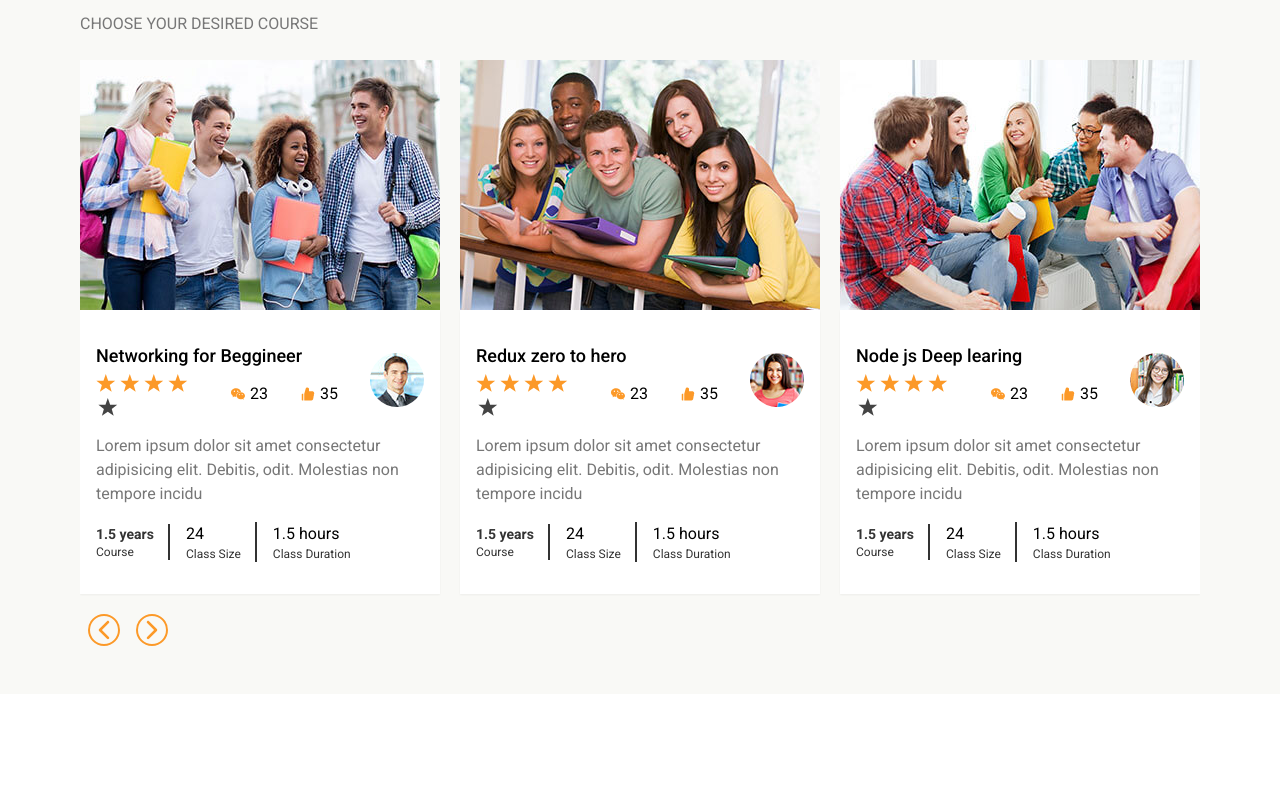
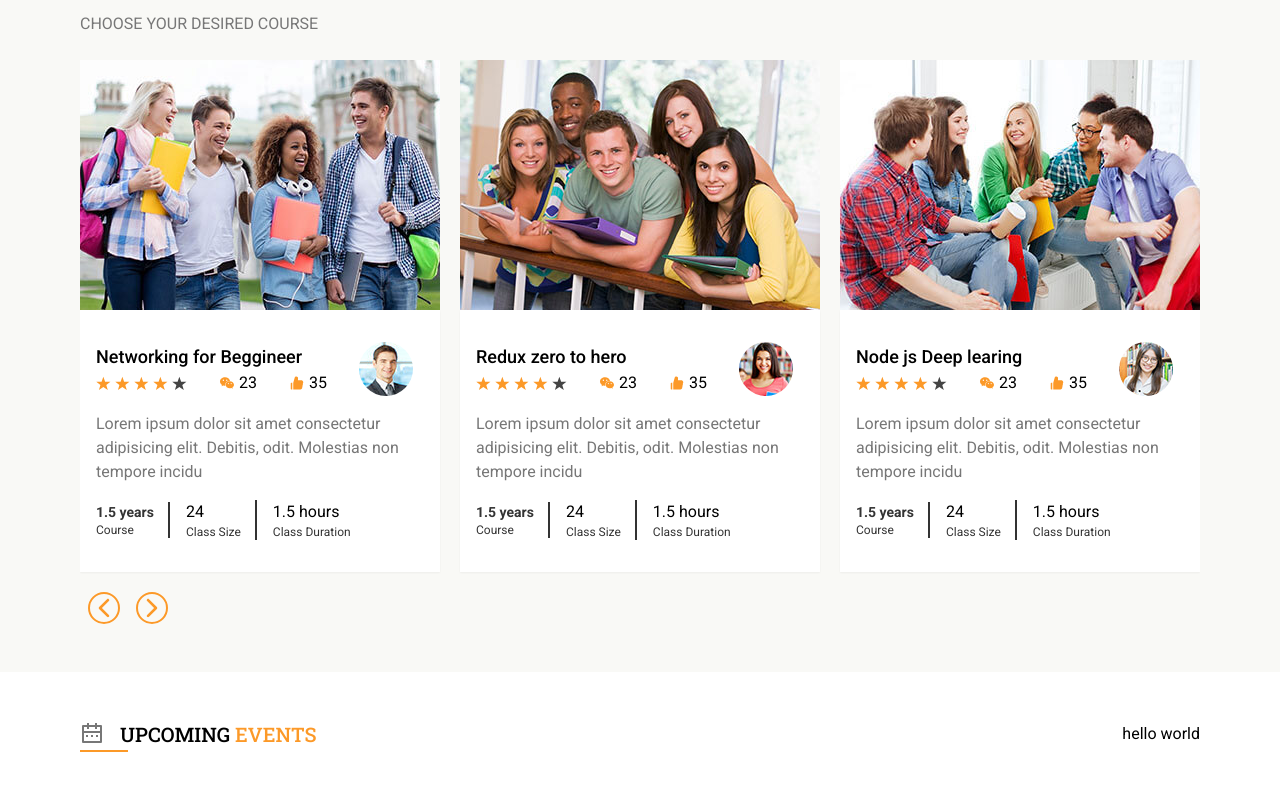
Before and after one commit to mallick-portfolio/learnPR, a React (Create React App) app in the folder client/: page /home in a window 1280 px wide. Shown: the part 1157-1948 px from the top of the page. Before the commit the page ends 1851 px from the top, so only its background shows below. Built offline with nearby package versions, Linux system fonts and the light colour scheme.

Commit message:
start faq and events area

```diff
--- a/client/src/components/Courses/CourseCard.jsx
+++ b/client/src/components/Courses/CourseCard.jsx
@@ -25,7 +25,7 @@ const CourseCard = ({ course }) => {
             </h3>
             <div className="flex flex-col sm:flex-row justify-start sm:gap-8">
               <StarRatings
-                starDimension={"20px"}
+                starDimension={"15px"}
                 starSpacing={"2px"}
                 isAggregateRating={true}
                 isSelectable={true}
--- /dev/null
+++ b/client/src/components/FaqAndEvents/Events.jsx
@@ -0,0 +1,16 @@
+import React from "react";
+import { RiCalendar2Line } from "react-icons/ri";
+const Events = () => {
+  return (
+    <div>
+      <div className="flex items-center justify-start gap-4 relative after:absolute after:-bottom-1 after:left-0 after:w-12 after:h-0.5 after:bg-primary">
+        <RiCalendar2Line className="text-2xl text-textBase" />
+        <h3 className="text-xl font-medium font-robotoS">
+          UPCOMING <span className="text-primary">EVENTS</span>
+        </h3>
+      </div>
+    </div>
+  );
+};
+
+export default Events;
--- /dev/null
+++ b/client/src/components/FaqAndEvents/Faq.jsx
@@ -0,0 +1,11 @@
+import React from 'react'
+
+const Faq = () => {
+  return (
+    <div>
+      <h1>hello world</h1>
+    </div>
+  )
+}
+
+export default Faq
--- /dev/null
+++ b/client/src/components/FaqAndEvents/FaqAndEvents.jsx
@@ -0,0 +1,14 @@
+import React from "react";
+import Events from "./Events.jsx";
+import Faq from "./Faq.jsx";
+
+const FaqAndEvents = () => {
+  return (
+    <div className="container bg-white py-12 flex justify-between items-center gap-8">
+      <Events />
+      <Faq />
+    </div>
+  );
+};
+
+export default FaqAndEvents;
--- a/client/src/components/index.js
+++ b/client/src/components/index.js
@@ -3,3 +3,4 @@ export { default as Banner } from "./Banner/Banner.jsx";
 export { default as About } from "./About/About.jsx";
 export { default as Course } from "./Courses/Course.jsx";
 export { default as CourseCard } from "./Courses/CourseCard.jsx";
+export { default as FaqAndEvents } from "./FaqAndEvents/FaqAndEvents.jsx";
--- a/client/src/pages/Home/Home.jsx
+++ b/client/src/pages/Home/Home.jsx
@@ -1,5 +1,5 @@
 import React from "react";
-import { Banner, About, Course } from "../../components/index.js";
+import { Banner, About, Course, FaqAndEvents } from "../../components/index.js";
 
 const Home = () => {
   return (
@@ -7,6 +7,7 @@ const Home = () => {
       <Banner />
       <About />
       <Course />
+      <FaqAndEvents />
     </div>
   );
 };
```
